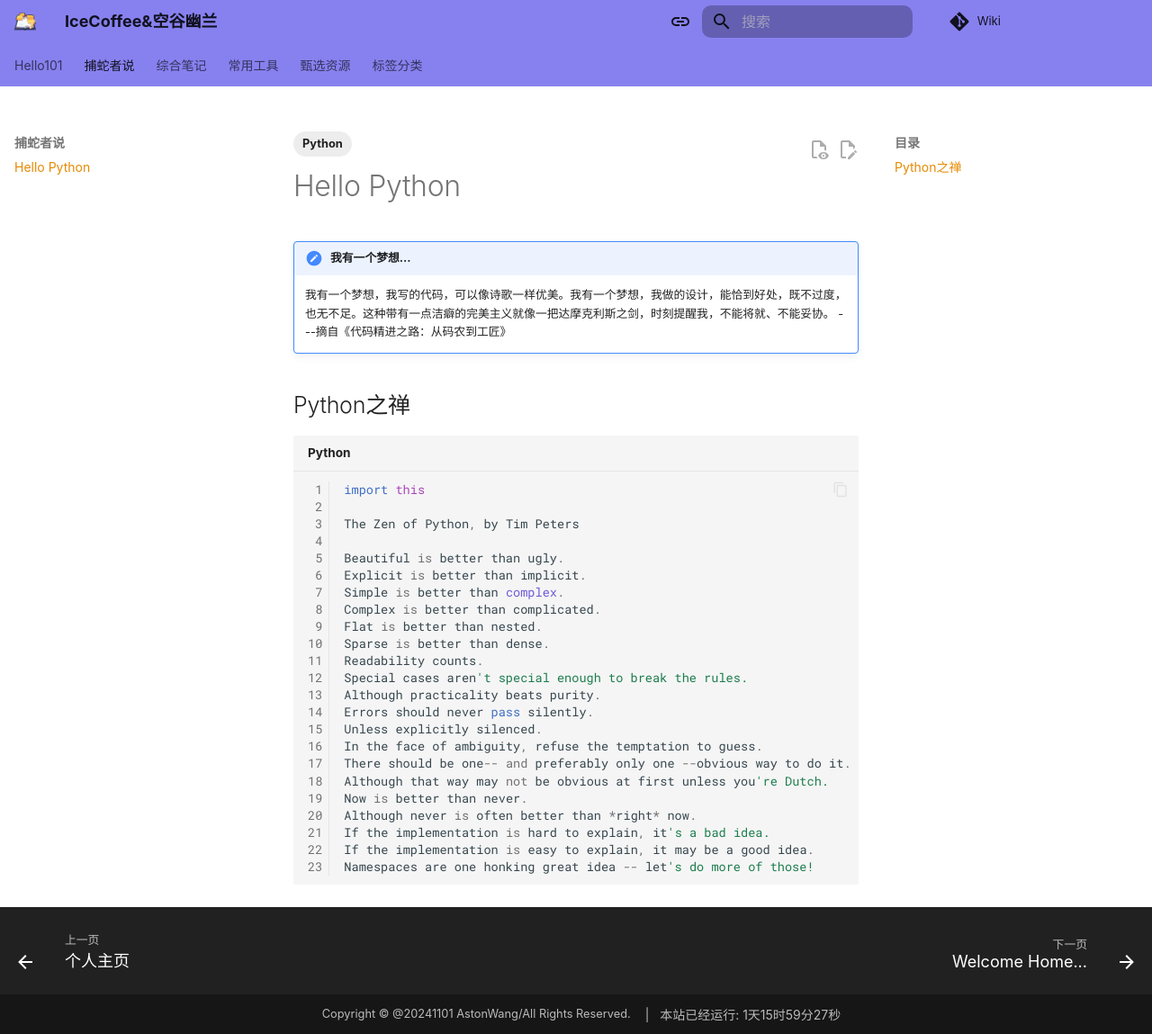
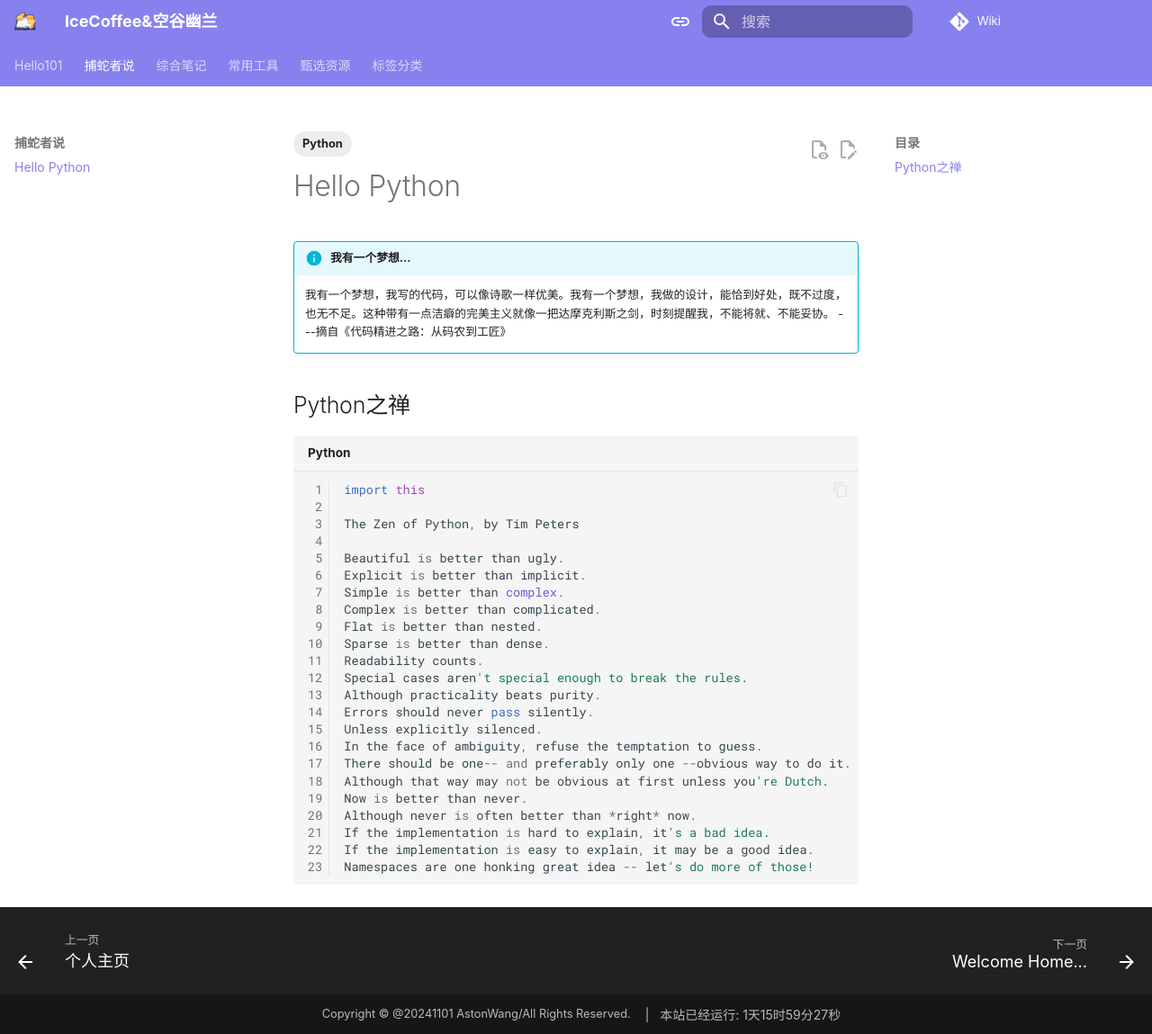
Before and after one commit to sswfive/wiki, an MkDocs documentation site: the page built from docs/pynotes/01.hello_python.md, in a window 1280 px wide and 1149 px high. Shown: the whole window at 90% size. Built offline with MkDocs 1.6.1 and Material for MkDocs 9.7.7, drawn with Linux system fonts in a browser that asks for light colours; comment, search, counter and statistics services are not loaded; a style sheet for code colours, icons or effects is not loaded.

Commit message:
feat: update style

```diff
--- a/mkdocs.yml
+++ b/mkdocs.yml
@@ -15,22 +15,25 @@
   logo: "assets/head.png"
 
   features:
-    - navigation.instant
-    - navigation.tracking  # 地址栏中的 URL 将自动更新为在目录中突出显示的活动锚点
-    - navigation.tabs  # 顶级部分将呈现在上面视口标题下方的菜单层中，但在移动设备上保持原样
+    # - navigation.instant  # 点击内部链接时，不用全部刷新页面
+    - navigation.tracking  # 在url中使用标题定位锚点
+    - navigation.tabs  # 顶部显示导航顶层nav（也就是第一个节点）
+    # - navigation.tabs.sticky # 滚动是隐藏顶部nav，需要配合navigation.tabs使用
     - navigation.top # 返回顶部的按钮 在上滑时出现
     - navigation.footer #页脚将呈现在边栏中，但在移动设备上保持原样
     - navigation.path #激活导航路径后，每个页面的标题上方都会呈现面包屑导航，这可能会让用户在屏幕较小的设备上访问文档时更容易定位
     - search.suggest # 搜索输入一些字母时推荐补全整个单词
     - search.highlight # 搜索出的文章关键词加入高亮
     - search.share #搜索分享按钮
-    - navigation.indexes #启用节索引页后，可以将文档直接附加到节
+    - navigation.indexes # 指定节点index pages ，跟instant不兼容
+    # - navigation.expand # 不折叠左侧nav节点
     - content.tabs.link
     - content.tooltips
     - content.code.copy #代码复制
     - content.action.edit
     - content.action.view
     - content.code.annotate
+    # - toc.integrate # 右侧生成目录
     - toc.follow
 
   palette:
@@ -40,7 +43,7 @@
         name: 关闭自动模式
     - media: "(prefers-color-scheme: light)"
       scheme: default # 日间模式
-      primary: orange # 上方的
+      primary: deep purple # 上方的
       accent: blue # 链接等可交互元件的高亮色
       toggle:
         icon: material/toggle-switch # 图标
@@ -73,7 +76,7 @@
         - tags/index.md
 
 markdown_extensions:
-  - meta
+  - meta  # 设置特定的key-value到markdown文档中，mkdocs再进行对应解析
   - abbr
   - attr_list
   - admonition
--- a/pyproject.toml
+++ b/pyproject.toml
@@ -22,4 +22,4 @@
 distribution = false
 
 [tool.pdm.scripts]
-dev = "mkdocs serve"
+dev = "mkdocs serve -w nav.yml"
```
Also changed, not shown: docs/pynotes/01.hello_python.md (+1 -1 lines).
